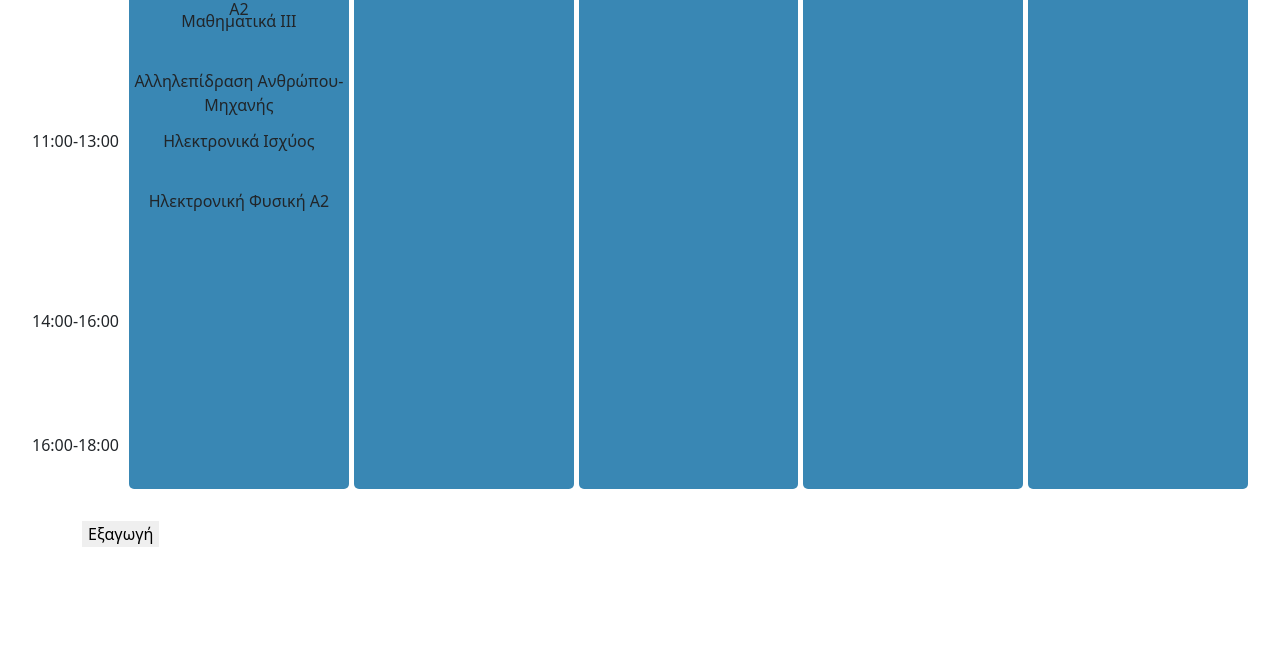
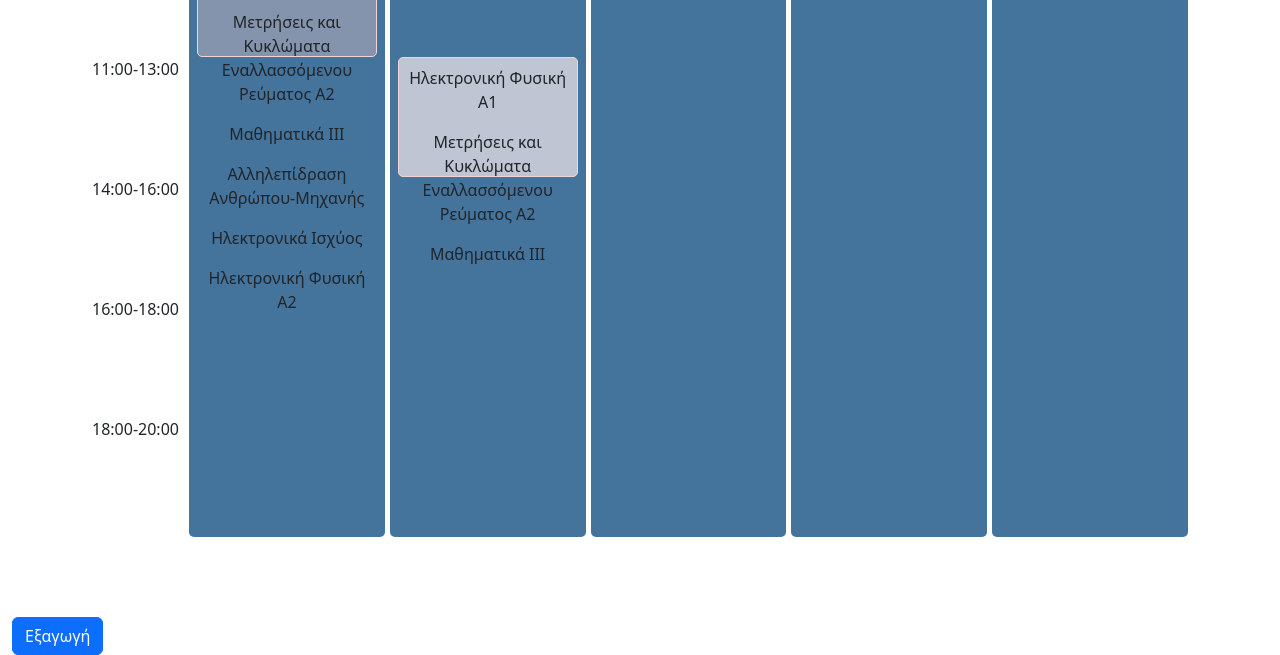
Before and after one commit to Sotos2013/iee_ihu_semester_program, a website: page src/index.html in a window 1280 px wide. Shown: the part 259-914 px from the top of the page. Before the commit the page ends 806 px from the top, so only its background shows below. Drawn offline with Linux system fonts and the light colour scheme.

Commit message:
epitelous douleuei

```diff
--- a/src/index.html
+++ b/src/index.html
@@ -10,32 +10,30 @@
 
 <body>
     <div class="container-fluid">
-        <div class="container">
         <div class="row">
             <div class="col">
                 <h1 id="academicYearAndSemester"></h1>
             </div>
         </div>
-        </div>
         <script>
             academic();
         </script>
-
 </div>
+<div class="container-fluid">
+    <div class="row">
+        <div class="col">
         <div class="calendar" id="program">
             <div class="timeline">
                 <div class="spacer"></div>
-            <div class="time-marker"></div>
                 <div class="time-marker">9:00-11:00</div>
                 <br>
-            <div class="time-marker"></div>
                 <div class="time-marker">11:00-13:00</div>
                 <br>
-            <div class="time-marker"></div>
                 <div class="time-marker">14:00-16:00</div>
                 <br>
-            <div class="time-marker"></div>
                 <div class="time-marker">16:00-18:00</div>
+                <br>
+                <div class="time-marker">18:00-20:00</div>
                 <br>
             </div>
             <div class="days">
@@ -47,13 +45,16 @@
                     </div>
                     <div class="events">
 
+                            <div class="event start-9 end-11 box1">
                                 <!-- Εδώ μπορείτε να προσθέσετε τα μαθήματα της Δευτέρας -->
-                        <p class="function1104a_steps" data-step="1104a">Ηλεκτρονική Φυσική A1</p>
-                        <p class="function1202a_steps" data-step="1202a">Μετρήσεις και Κυκλώματα Εναλλασσόμενου Ρεύματος A2</p>
-                        <p class="function1302_steps" data-step="1302">Μαθηματικά ΙΙI</p>
+                                <p data-step="1104a">Ηλεκτρονική Φυσική A1</p>
+                                <p data-step="1202a">Μετρήσεις και Κυκλώματα Εναλλασσόμενου Ρεύματος A2</p>
+                                <p data-step="1302">Μαθηματικά ΙΙI</p>
+
                                 <p class="function1505_steps" data-step="1505">Αλληλεπίδραση Ανθρώπου-Μηχανής</p>
                                 <p class="function1702_steps" data-step="1702">Ηλεκτρονικά Ισχύος</p>
                                 <p class="function1104b_steps" data-step="1104b">Ηλεκτρονική Φυσική A2</p><br>
+                            </div>
 
                     </div>
                 </div>
@@ -64,7 +65,13 @@
                     </div>
                     <div class="events">
                         <!-- Εδώ μπορείτε να προσθέσετε τα μαθήματα της Τρίτης -->
-                    </tr><br>
+                        <div class="event start-11 end-13 box2">
+
+                        <p data-step="1104a">Ηλεκτρονική Φυσική A1</p>
+                        <p data-step="1202a">Μετρήσεις και Κυκλώματα Εναλλασσόμενου Ρεύματος A2</p>
+                        <p data-step="1302">Μαθηματικά ΙΙI</p>
+                 </div>
+
                     </div>
                 </div>
                 <div class="day wed">
@@ -96,9 +103,16 @@
                 </div>
             </div>
         </div>
-    <div class="container">
+    </div>
+</div>
+</div>
+<div class="container-fluid">
+    <div class="row">
+        <div class="col">
             <div class="buttons">
-            <input class="button" style="border: none" type="button" value="Εξαγωγή" onclick="generatePDF()">
+                <input class="button btn btn-primary" type="button" value="Εξαγωγή" onclick="generatePDF()">
+            </div>
+        </div>
     </div>
 </div>
 
--- a/src/style.scss
+++ b/src/style.scss
@@ -35,6 +35,7 @@
     grid-template-rows: repeat(var(--numHours), var(--timeHeight));
     border-radius: 5px;
     background: var(--calBgColor);
+    position:static;
   }
 
   // Place on Timeline
```
Also changed, not shown: src/style.css. Lines whose indentation alone changed are shown as unchanged.
